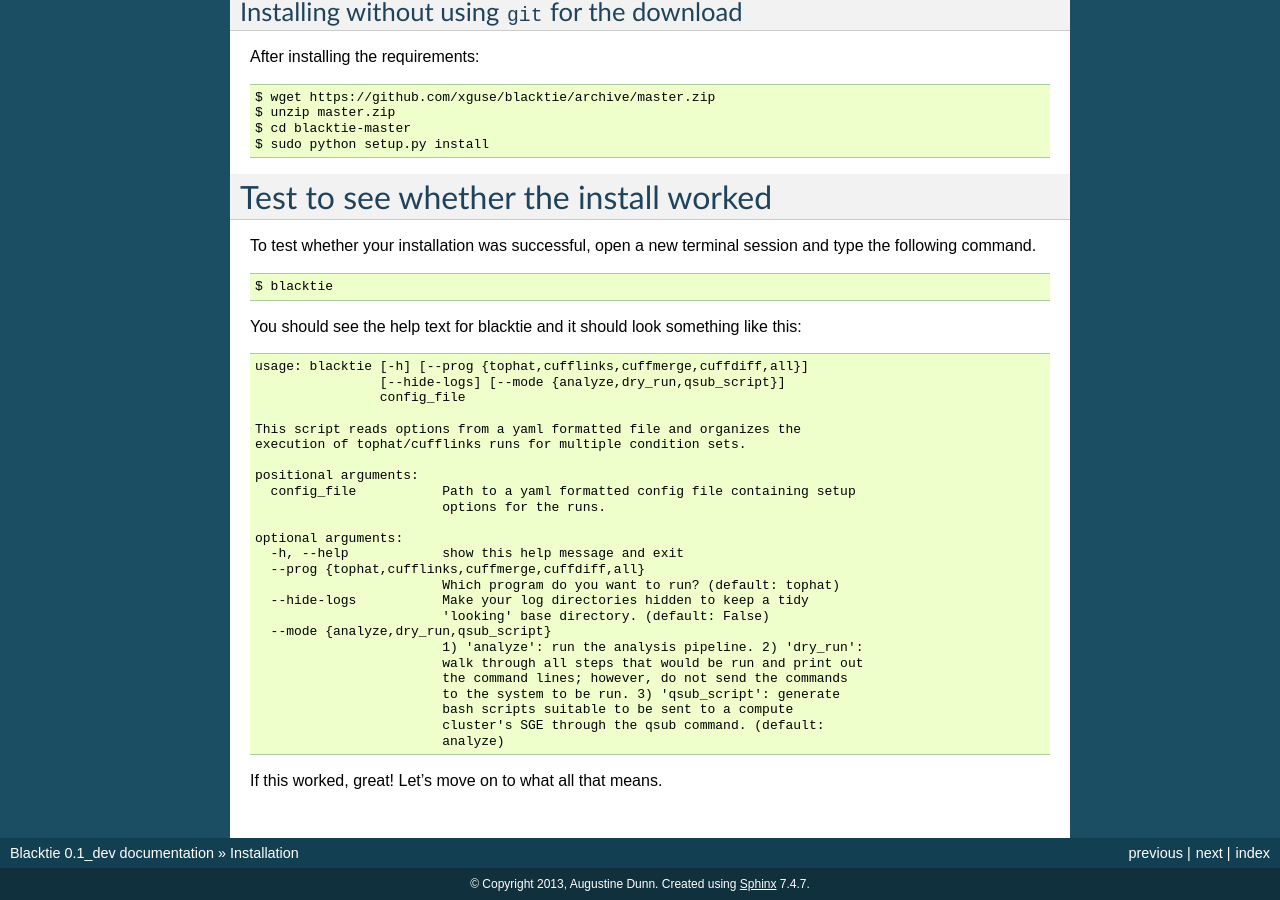
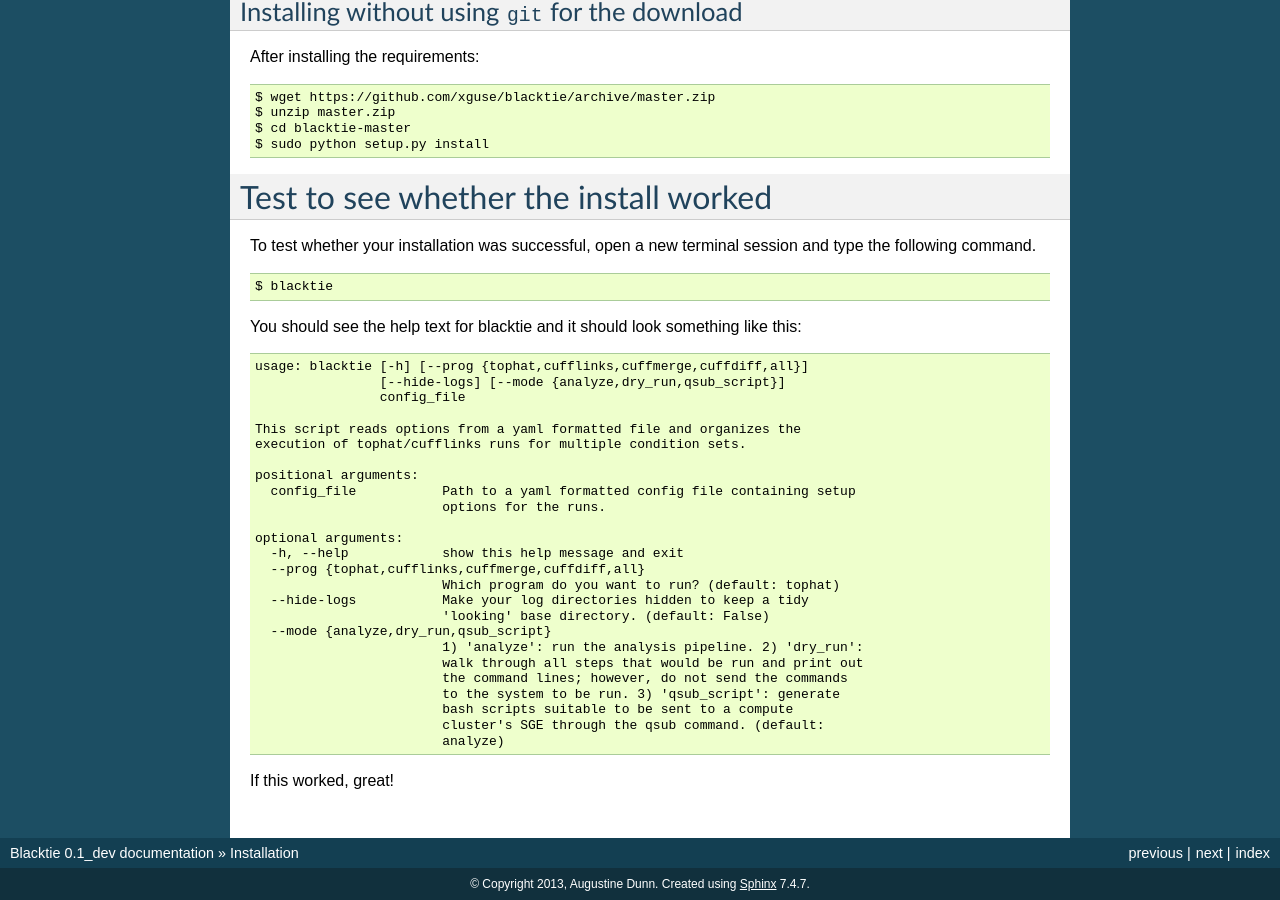
Before and after one commit to xguse/blacktie, a Sphinx documentation site: the page built from docs/install.rst, in a window 1280 px wide and 900 px high, scrolled down 701 px. Built offline with Sphinx 7.4.7, drawn with Linux system fonts in a browser that asks for light colours; formulas are drawn with MathJax 3.

Commit message:
docs/install.rst: - resolved a merge conflict

```diff
--- a/docs/install.rst
+++ b/docs/install.rst
@@ -77,4 +77,4 @@
 			  cluster's SGE through the qsub command. (default:
 			  analyze)
 
-If this worked, great! Let's move on to what all that means.
+If this worked, great!
```
